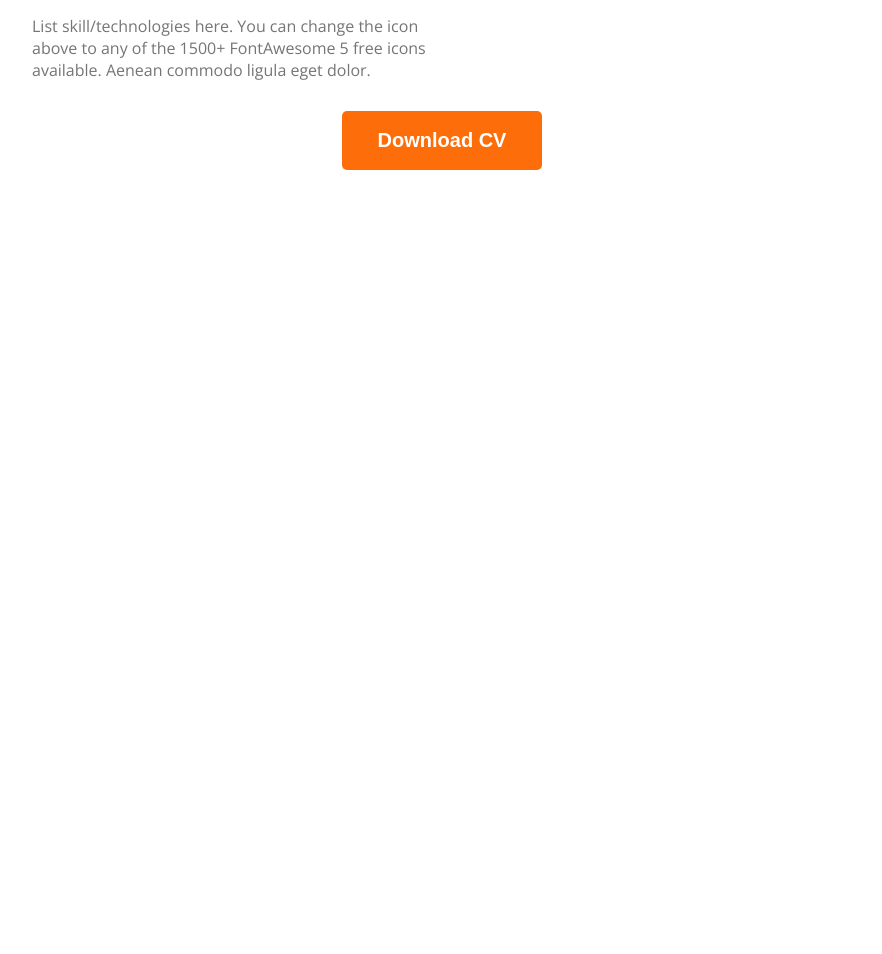
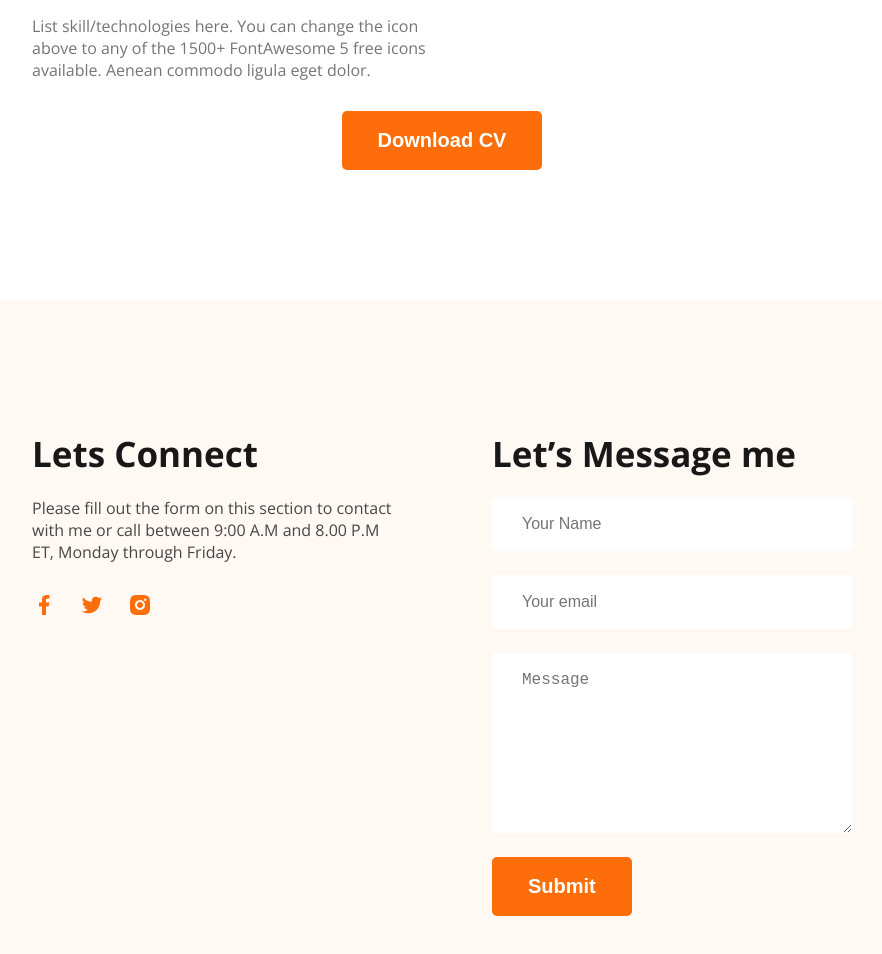
Before and after one commit to devTechware/web-developer-portfolio, a plain HTML site: page index.html in a window 1280 px wide. Shown: the part 3269-4223 px from the top of the page, without its empty margins (198-1080 px from the left). Before the commit the page ends 3569 px from the top, so only its background shows below. Drawn offline with nearby package versions, Linux system fonts and the light colour scheme.

Commit message:
Added footer section to the code base

```diff
--- a/index.html
+++ b/index.html
@@ -197,6 +197,34 @@
         </div>
       </section>
     </main>
-    <footer></footer>
+    <footer>
+      <div class="footer-column">
+        <h3 class="footer-column-title">Lets Connect</h3>
+        <p class="footer-column-description">
+          Please fill out the form on this section to contact with me or call
+          between 9:00 A.M and 8.00 P.M ET, Monday through Friday.
+        </p>
+        <div class="social-icon">
+          <img src="./images/icons/facebook.png" alt="Facebook Icon" />
+          <img src="./images/icons/twitter.png" alt="Twitter Icon" />
+          <img src="./images/icons/insta.png" alt="Instagram Icon" />
+        </div>
+      </div>
+      <div class="footer-column">
+        <h3 class="footer-column-title">Let’s Message me</h3>
+        <form action="">
+          <input type="text" name="" id="" placeholder="Your Name" />
+          <input type="email" name="" id="" placeholder="Your email" />
+          <textarea
+            name=""
+            id=""
+            placeholder="Message"
+            cols="30"
+            rows="8"
+          ></textarea>
+          <input class="btn-primary" type="button" value="Submit" />
+        </form>
+      </div>
+    </footer>
   </body>
 </html>
--- a/styles/style.css
+++ b/styles/style.css
@@ -246,3 +246,44 @@ nav ul li a {
 .resume-btn {
   text-align: center;
 }
+
+/* Footer section styles */
+
+footer {
+  background-color: #fff8f3;
+  padding: 130px 230px;
+  display: flex;
+  gap: 100px;
+}
+
+.footer-column {
+  width: 50%;
+}
+
+.footer-column-title {
+  font-size: 35px;
+  font-weight: bold;
+  margin-bottom: 20px;
+}
+
+.footer-column-description {
+  color: #474747;
+  margin-bottom: 30px;
+}
+
+.social-icon img {
+  margin-right: 20px;
+}
+
+input[type="text"],
+input[type="email"],
+textarea {
+  display: block;
+  width: 100%;
+  padding: 18px 30px;
+  border-radius: 5px;
+  border: none;
+  margin-bottom: 24px;
+  color: #757575;
+  font-size: 16px;
+}
```
